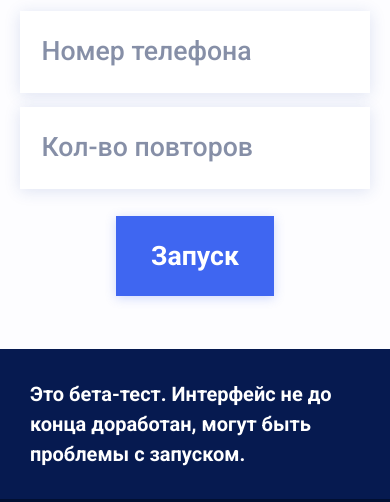
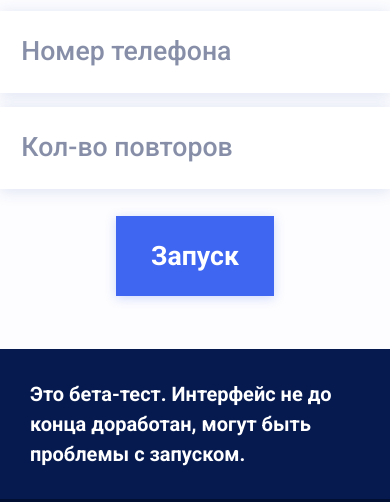
Before and after one commit to darvigdsd/smsf, a plain HTML site: page index.html in a window 390 px wide. Shown: the part 356-858 px from the top of the page. Drawn offline with nearby package versions, Linux system fonts and the light colour scheme.

Commit message:
Update index.css

```diff
--- a/style/index.css
+++ b/style/index.css
@@ -121,8 +121,16 @@ body {
     cursor: pointer;
 }
 
-@media (max-width: 385px) {
-    .bomb span {
-        font-size: 25px;
+@media (max-width: 600px) {
+    .bomb {
+        padding: 40pt 0;
+    }
+    .bomb input {
+        width: 100%;
+    }
+    @media (max-width: 385px) {
+        .bomb span {
+            font-size: 25px;
+        }
     }
 }
```
